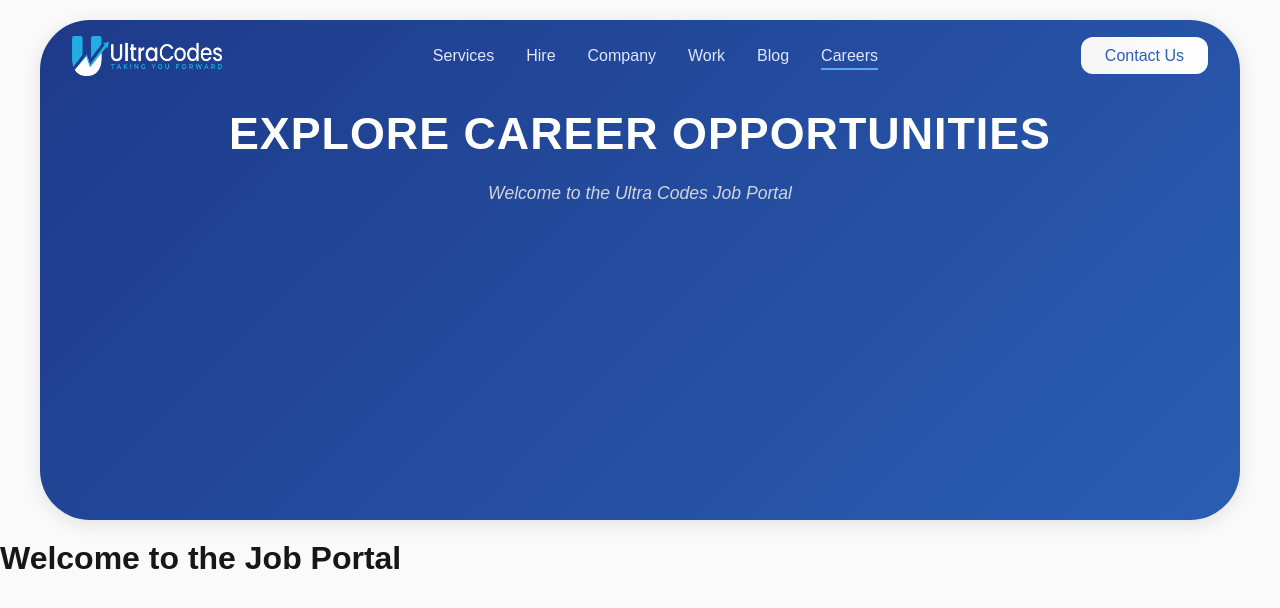
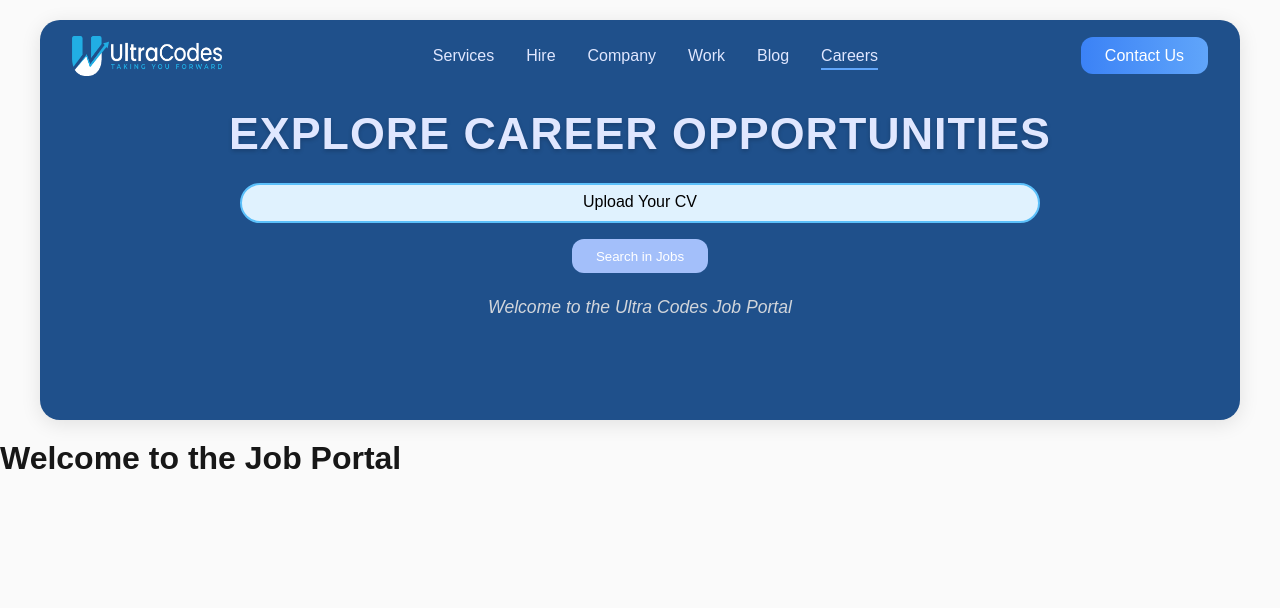
Before and after one commit to Kumaillx/job-portal, a Next.js app in the folder landing-page/: page / in a window 1280 px wide. Shown: the top 608 px of the page. Built offline with nearby package versions, Linux system fonts and the light colour scheme.

Commit message:
Completed the Navbar of this Page. Added an upload cv label that takes Img, pdf, and other formats and will store in the backend and then eventually into the db.

```diff
--- a/landing-page/app/components/Navbar.tsx
+++ b/landing-page/app/components/Navbar.tsx
@@ -2,11 +2,29 @@
 
 import Image from 'next/image';
 import Link from 'next/link';
+import { useState } from 'react';
 import styles from '../../styles/Navbar.module.css';
 import logo from '@/app/images/logo.png';
-import slide3 from '@/app/images/Nav-slide3.png'; // Using only slide3 as per the image
 
 function Navbar() {
+  const [selectedFile, setSelectedFile] = useState<File | null>(null);
+
+  const handleFileChange = (event: React.ChangeEvent<HTMLInputElement>) => {
+    if (event.target.files && event.target.files[0]) {
+      setSelectedFile(event.target.files[0]);
+    }
+  };
+
+  const handleUpload = () => {
+    if (selectedFile) {
+      // Placeholder for upload logic (e.g., API call)
+      console.log('Uploading file:', selectedFile.name);
+      // Add your upload logic here (e.g., using fetch or axios to send to a server)
+    } else {
+      alert('Please select a file first!');
+    }
+  };
+
   return (
     <header className={styles.header}>
       <div className={styles.container}>
@@ -31,9 +49,27 @@ function Navbar() {
       </div>
       <div className={styles.careerSection}>
         <h1 className={styles.careerTitle}>EXPLORE CAREER OPPORTUNITIES</h1>
-        {/* <div className={styles.imageContainer}>
-          <Image src={slide3} alt="Leadership Presentation" width={800} height={400} />
-        </div> */}
+        <div className={styles.uploadSection}>
+          <label className={styles.uploadLabel}>
+            Upload Your CV
+            <input
+              type="file"
+              accept=".pdf,.doc,.docx"
+              onChange={handleFileChange}
+              className={styles.uploadInput}
+            />
+          </label>
+          <button
+            onClick={handleUpload}
+            className={styles.uploadButton}
+            disabled={!selectedFile}
+          >
+            Search in Jobs
+          </button>
+          {selectedFile && (
+            <p className={styles.fileName}>Selected file: {selectedFile.name}</p>
+          )}
+        </div>
         <p className={styles.welcomeText}>Welcome to the Ultra Codes Job Portal</p>
       </div>
     </header>
--- a/landing-page/styles/Navbar.module.css
+++ b/landing-page/styles/Navbar.module.css
@@ -1,15 +1,16 @@
 .header {
-  background: linear-gradient(135deg, #1e3a8a, #2a5eb3);
+  background-color: #1f508b;
   padding: 1rem 2rem;
   box-shadow: 0 4px 20px rgba(0, 0, 0, 0.1);
   position: sticky;
   top: 0;
   z-index: 1000;
-  border-radius: 50px;
-  height: 500px;
+  border-radius: 20px;
+  height: 400px;
   margin: 20px 40px;
   overflow: hidden;
   font-family: 'Poppins', sans-serif; /* Elegant modern font */
+  color: #e0e7ff;
 }
 
 .container {
@@ -70,8 +71,8 @@
 }
 
 .cta a {
-  background: linear-gradient(90deg, #f5f5f5, #ffffff);
-  color: #2a5eb3;
+  background: linear-gradient(90deg, #3b82f6, #60a5fa);
+  color: white;
   padding: 0.6rem 1.5rem;
   border-radius: 12px;
   font-weight: 500;
@@ -87,7 +88,6 @@
 .careerSection {
   text-align: center;
   padding: 2rem 1rem;
-  color: #f9fafb;
 }
 
 .careerTitle {
@@ -96,69 +96,92 @@
   margin-bottom: 1.5rem;
   text-transform: uppercase;
   letter-spacing: 1px;
-  background: white;
-  -webkit-background-clip: text;
-  background-clip: text;
-  color: transparent;
+  color: #e0e7ff;
+  text-shadow: 0 2px 4px rgba(0, 0, 0, 0.2);
 }
 
-.imageSlider {
-  position: relative;
-  width: 100%;
-  height: 250px;
-  overflow: hidden;
-  margin-bottom: 1rem;
+.uploadSection {
+  margin: 1.5rem 0;
+  display: flex;
+  flex-direction: column;
+  align-items: center;
+  gap: 1rem;
 }
 
-.sliderImage {
-  position: absolute;
-  top: 0;
-  left: 0;
-  width: 100%;
-  height: 100%;
-  opacity: 0;
-  transition: opacity 0.6s ease;
-  border-radius: 15px;
-  overflow: hidden;
+.uploadLabel {
+    background: linear-gradient(90deg, #1f508b 50%, #e0f2fe 50%);
+    background-size: 200% 100%;
+    width: 800px;
+  height: 40px;
+    background-position: right bottom;
+    color: #000; /* default text color */
+    transition: all 1s ease;
+    box-shadow: none;
+    border-radius: 30px;
+    font-family: 'Poppins', sans-serif;
+  cursor: pointer;
+  display:inline-block;
+  text-align: center;
+  padding-top: 8px;
+  border: #5cc0fa 2px solid;
 }
 
-.sliderImage.active {
-  opacity: 1;
+.uploadLabel:hover {
+    background-position: left bottom;
+    color: #dddddd;
+    box-shadow: 0 4px 10px rgba(0, 0, 0, 0.1);
 }
 
-.sliderImage img {
-  width: 100%;
-  height: 100%;
-  object-fit: cover;
-  filter: brightness(0.9);
+
+
+/* .uploadLabel {
+  font-size: 1.1rem;
+
+  background: linear-gradient(90deg, #ffffff, #ffffff);
+
+  color: black;
+
 }
 
-.sliderImage:hover img {
-  filter: brightness(1.1);
-  transform: scale(1.02);
-  transition: filter 0.3s ease, transform 0.3s ease;
+.uploadLabel:hover
+{
+    background: linear-gradient(90deg, #e0f2fe, #e0f2fe);
+    color: #02d1ff;
+    box-shadow: 0 4px 10px rgba(0, 0, 0, 0.1);
+} */
+
+
+
+
+.uploadInput {
+  display: none;
 }
 
-.sliderDots {
-  display: flex;
-  justify-content: center;
-  gap: 0.5rem;
-  margin-top: 0.5rem;
+.uploadButton {
+  background: linear-gradient(90deg, #3b82f6, #60a5fa);
+  color: white;
+  padding: 0.6rem 1.5rem;
+  border: none;
+  border-radius: 12px;
+  font-weight: 500;
+  cursor: pointer;
+  transition: transform 0.3s ease, box-shadow 0.3s ease;
 }
 
-.dot {
-  width: 10px;
-  height: 10px;
-  background: #a3bffa;
-  border-radius: 50%;
-  cursor: pointer;
-  transition: transform 0.3s ease, background 0.3s ease;
+.uploadButton:hover:not(:disabled) {
+  transform: translateY(-3px);
+  box-shadow: 0 6px 15px rgba(59, 130, 246, 0.4);
 }
 
-.dot:hover,
-.activeDot {
-  background: #60a5fa;
-  transform: scale(1.2);
+.uploadButton:disabled {
+  background: #a3bffa;
+  cursor: not-allowed;
+}
+
+.fileName {
+  font-size: 0.9rem;
+  color: #d1d5db;
+  margin-top: 0.5rem;
 }
 
 .welcomeText {
```
